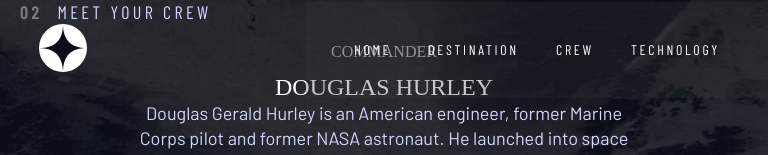
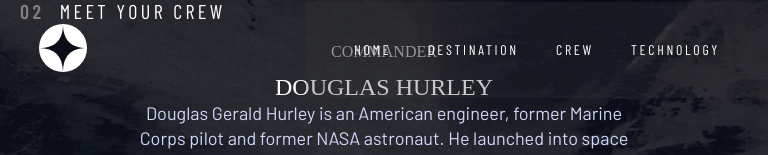
Before and after one commit to MargaritaBusyginaCa/space-tourism-website, a Vue app: page /crew/douglas-hurley in a window 768 px wide. Shown: the top 155 px of the page. Built offline with nearby package versions, Linux system fonts and the light colour scheme; a web font is replaced by a local one.

Commit message:
fix styling for .page-heading

```diff
--- a/src/assets/scss/global.scss
+++ b/src/assets/scss/global.scss
@@ -35,9 +35,20 @@ span {
   margin-right: 8px;
   font-weight: 600;
 }
+//mobile
 @media (max-width: 768px) {
   h1 {
     font-size: 80px;
+  }
+  .page-heading {
+    font-size: 16px;
+    color: $white;
+    letter-spacing: 2.7px;
+    span {
+      font-size: 16px;
+      letter-spacing: 2.7px;
+      color: grey;
+    }
   }
   .condensed {
     font-size: 16px;
@@ -47,3 +58,20 @@ span {
     line-height: 25px;
   }
 }
+
+// tablets
+@media (min-width: 600px) {
+  .page-heading,
+  .page-heading > span {
+    font-size: 20px;
+    letter-spacing: 3.38px;
+  }
+}
+//desktops
+@media (min-width: 901px) {
+  .page-heading,
+  .page-heading > span {
+    font-size: 28px;
+    letter-spacing: 4.72px;
+  }
+}
--- a/src/pages/crew/Crew.vue
+++ b/src/pages/crew/Crew.vue
@@ -65,8 +65,6 @@ main {
   .col-1 {
     order: 2;
     .page-heading {
-      font-size: 18px;
-      margin-left: 0;
       position: absolute;
       top: 10%;
     }
@@ -171,8 +169,6 @@ main {
       padding-bottom: 100px;
       .page-heading {
         align-self: flex-start;
-        font-size: 28px;
-        letter-spacing: 4.72px;
         padding-bottom: 100px;
       }
       ul {
--- a/src/pages/destination/destination.scss
+++ b/src/pages/destination/destination.scss
@@ -81,12 +81,10 @@ main {
     gap: 0;
     background-image: url("/assets/destination/background-destination-desktop.jpg");
     background-repeat: round;
+    padding: 0 20px;
     .col-1 {
       .page-heading {
         align-self: flex-start;
-        margin-left: 50px;
-        font-size: 20px;
-        letter-spacing: 3.38px;
       }
       .planet-image {
         width: 300px;
--- a/src/pages/tech/Technology.vue
+++ b/src/pages/tech/Technology.vue
@@ -122,7 +122,6 @@ main {
   .col-2 {
     order: 1;
     .page-heading {
-      font-size: 16px;
       padding-bottom: 32px;
     }
     img {
```
